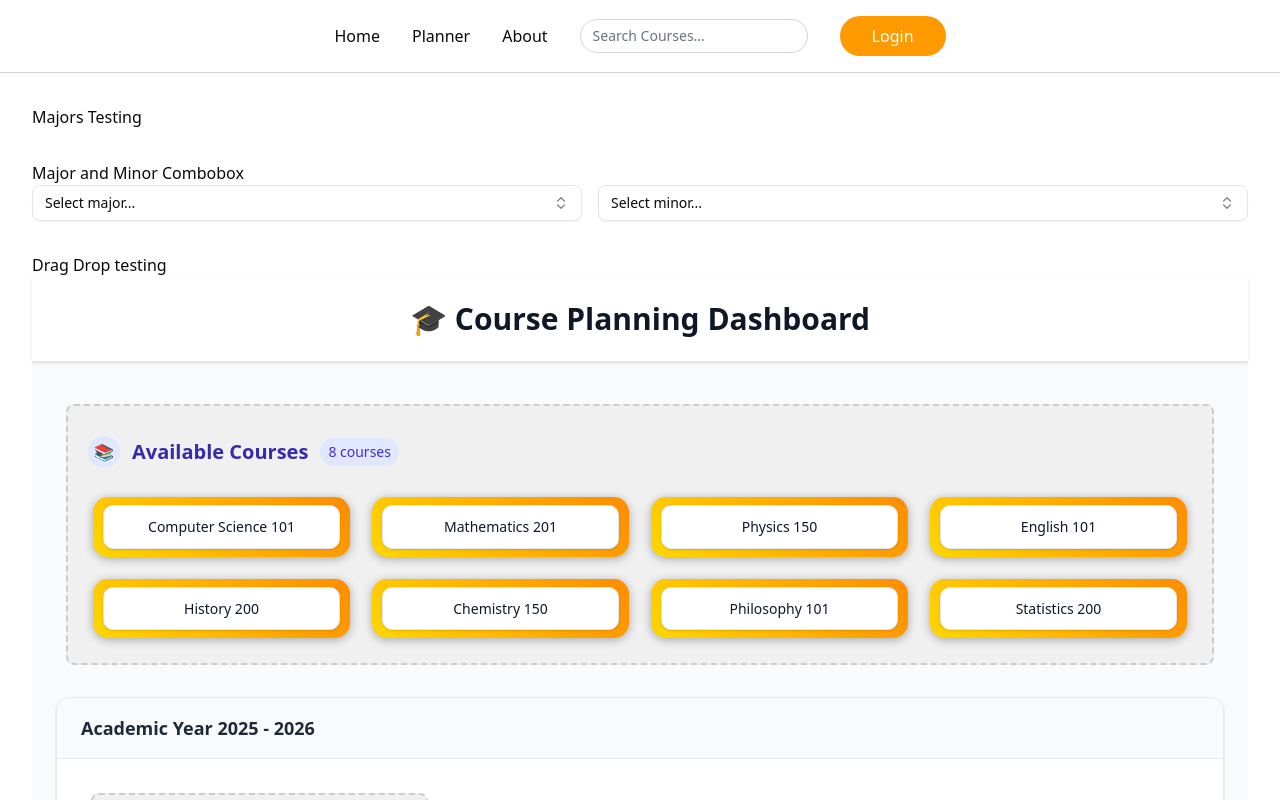
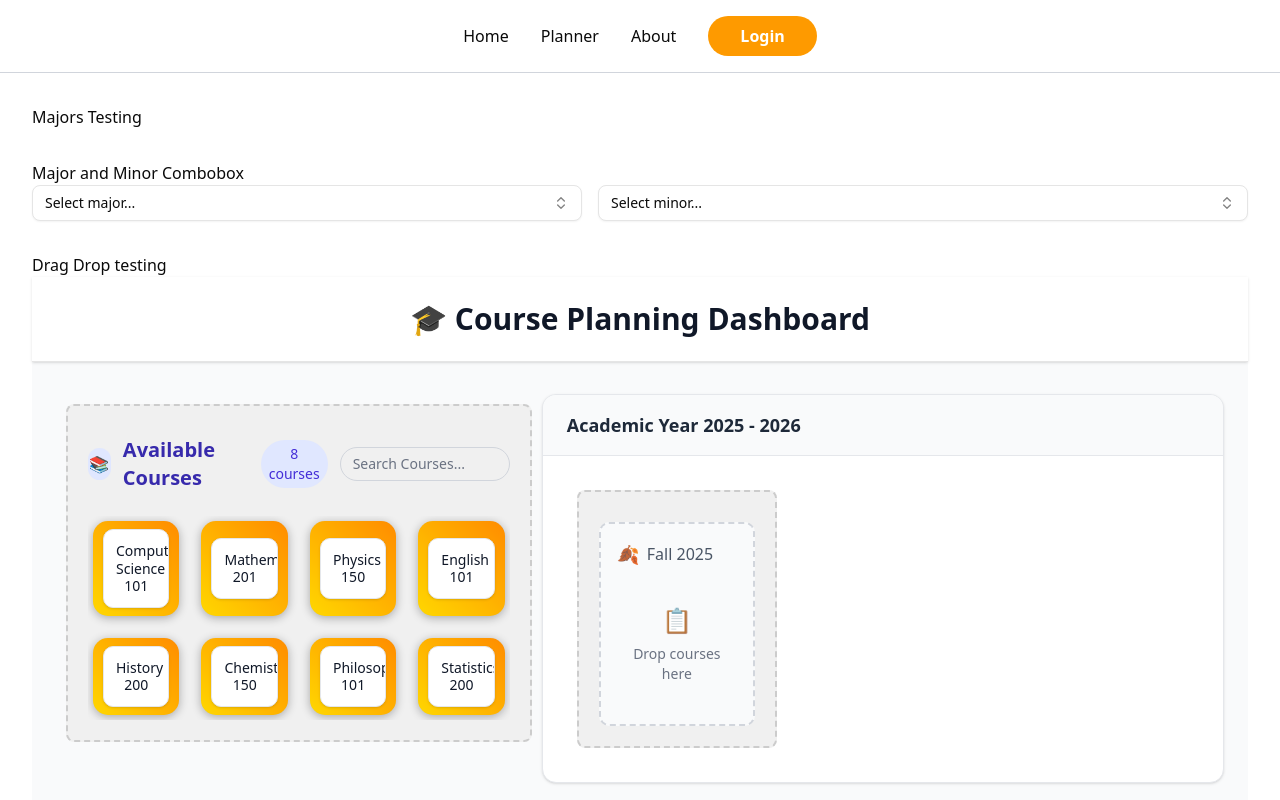
Before and after one commit to jlouisugbo/gt-course-planner, a Next.js app: page /test in a window 1280 px wide. Shown: the top 800 px of the page. Built offline with nearby package versions, Linux system fonts and the light colour scheme.

Commit message:
Dashboard and Navbar updates

```diff
--- a/src/components/dashboard/Dashboard.tsx
+++ b/src/components/dashboard/Dashboard.tsx
@@ -107,11 +107,12 @@ export function Dashboard() {
         </div>
       </div>
 
-      <div className="max-w-7xl mx-auto px-6 py-8">
+      <div className="flex flex-row mx-auto px-6 py-8">
         <DndContext onDragEnd={handleDragEnd} onDragOver={handleDragOver}>
 
           {/* Course Inventory - Full Width Top Section */}
-          <div className="mb-8">
+          <div className="w-auto">
+            <div className="mb-8 w-auto sticky top-0 flex items-start justify-center">
               <Droppable id="course-inventory" className="bg-indigo-50 border-2 border-indigo-200 rounded-xl p-6 shadow-sm">
                 <div className="flex items-center gap-3 mb-6">
                   <div className="w-8 h-8 bg-indigo-100 rounded-full flex items-center justify-center">
@@ -120,12 +121,19 @@ export function Dashboard() {
                   <h2 className="text-xl font-semibold text-indigo-800">
                     Available Courses
                   </h2>
-                <span className="bg-indigo-100 text-indigo-700 px-2 py-1 rounded-full text-sm font-medium">
+                  <span className="bg-indigo-100 text-indigo-700 px-2 py-1 rounded-full text-sm font-medium text-center">
                     {items['course-inventory'].length} courses
                   </span>
+                  {items['course-inventory'].length === 0 ? (
+                    null
+                  ) : (
+                    <div className="hidden lg:flex items-center text-sm gap-2 border border-gray-300 px-3 rounded-full">
+                      <input className="py-1.5 w-full bg-transparent outline-none placeholder-gray-500" type="text" placeholder="Search Courses..." />
+                    </div>
+                  )}
                 </div>
 
-              <div className="grid grid-cols-1 sm:grid-cols-2 md:grid-cols-3 lg:grid-cols-4 gap-3">
+                <div className="grid grid-cols-1 sm:grid-cols-2 md:grid-cols-3 lg:grid-cols-4 gap-3 overflow-x-hidden overflow-y-auto max-h-[75vh]">
                   {items['course-inventory'].length === 0 ? (
                     <div className="col-span-full text-center py-8">
                       <div className="text-4xl mb-2">🎉</div>
@@ -134,7 +142,7 @@ export function Dashboard() {
                   ) : (
                     items['course-inventory'].map((course: Course) => (
                       <Draggable key={course.id} id={course.id}>
-                      <div className="bg-white p-3 rounded-lg shadow-sm border border-gray-200 hover:shadow-md transition-shadow cursor-grab active:cursor-grabbing">
+                        <div className="bg-white p-3 rounded-lg shadow-sm border border-gray-200 overflow-hidden hover:shadow-md transition-shadow cursor-grab active:cursor-grabbing">
                           <div className="font-medium text-gray-900 text-sm leading-tight">
                             {course.name}
                           </div>
@@ -145,9 +153,10 @@ export function Dashboard() {
                 </div>
               </Droppable>
             </div>
+          </div>
 
           {/* Academic Years Layout */}
-          <div className="space-y-8">
+          <div className="w-screen space-y-8">
             {/* Group semesters by academic year */}
             {[2025, 2026, 2027, 2028, 2029].map((year: number) => {
               const yearSemesters: string[] = semesters.filter((sem: string) => sem.includes(year.toString()));
--- a/src/components/layout/AppLayout.tsx
+++ b/src/components/layout/AppLayout.tsx
@@ -9,13 +9,9 @@ export function Navbar() {
                 <Link className="hover:underline" href="/test">Planner</Link>
                 <Link className="hover:underline" href="/">About</Link>
 
-                <div className="hidden lg:flex items-center text-sm gap-2 border border-gray-300 px-3 rounded-full">
-                    <input className="py-1.5 w-full bg-transparent outline-none placeholder-gray-500" type="text" placeholder="Search Courses..." />
-                </div>
-
                 <Link href="/login">
                     <button className="cursor-pointer px-8 py-2 bg-amber-500 hover:bg-amber-600 transition text-white rounded-full">
-                        Login
+                        <b>Login</b>
                     </button>
                 </Link>
 
```
Lines whose indentation alone changed are shown as unchanged.
